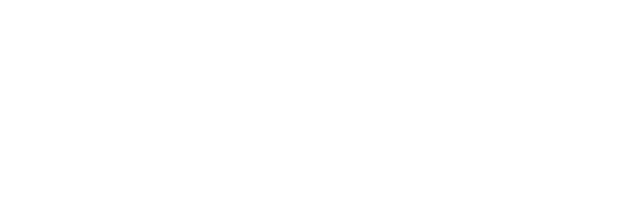
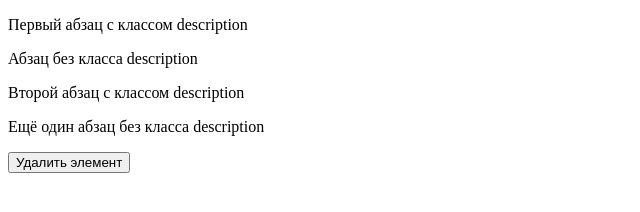
Before and after one commit to avtokar/helloworld, a plain HTML site: page task/HW9_7.html in a window 1280 px wide. Shown: the whole page, without its empty margins (0-640 px from the left). Drawn offline with Linux system fonts and the light colour scheme.

Commit message:
Выполнение задания № 7

```diff
--- a/task/HW9_7.html
+++ b/task/HW9_7.html
@@ -4,7 +4,26 @@
 <head>
     <meta charset="UTF-8">
     <meta name="viewport" content="width=device-width, initial-scale=1.0">
+    <title>Удаления первого элемента с классом description</title>
+</head>
 
+<body>
+    <p class="description">Первый абзац с классом description</p>
+    <p>Абзац без класса description</p>
+    <p class="description">Второй абзац с классом description</p>
+    <p>Ещё один абзац без класса description</p>
+
+    <button>Удалить элемент</button>
+
+    <script>
+        const button = document.querySelector('button');
+
+        button.addEventListener('click', function () {
+            const firstDescription = document.querySelector('.description');
+            firstDescription.remove();
+
+        });
+    </script>
 </body>
 
 </html>
```
